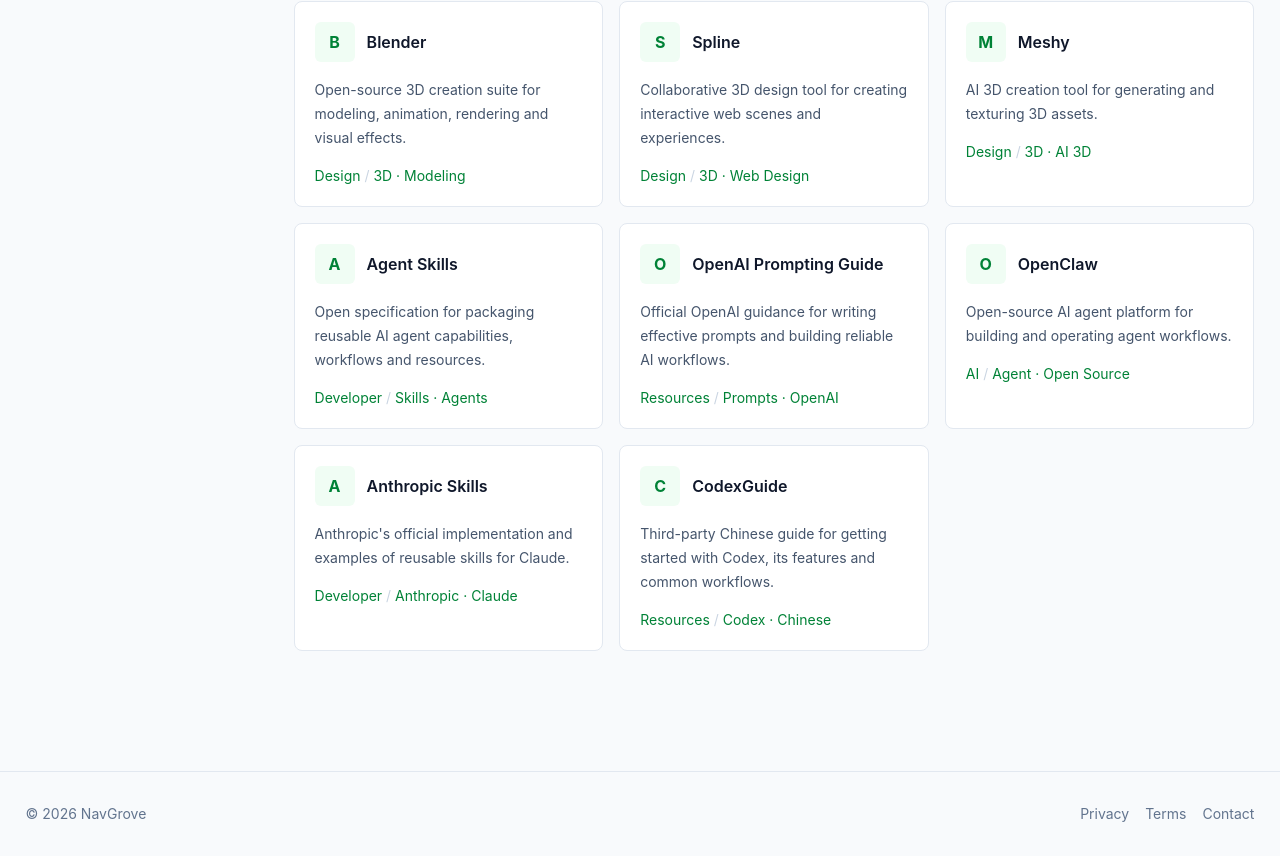
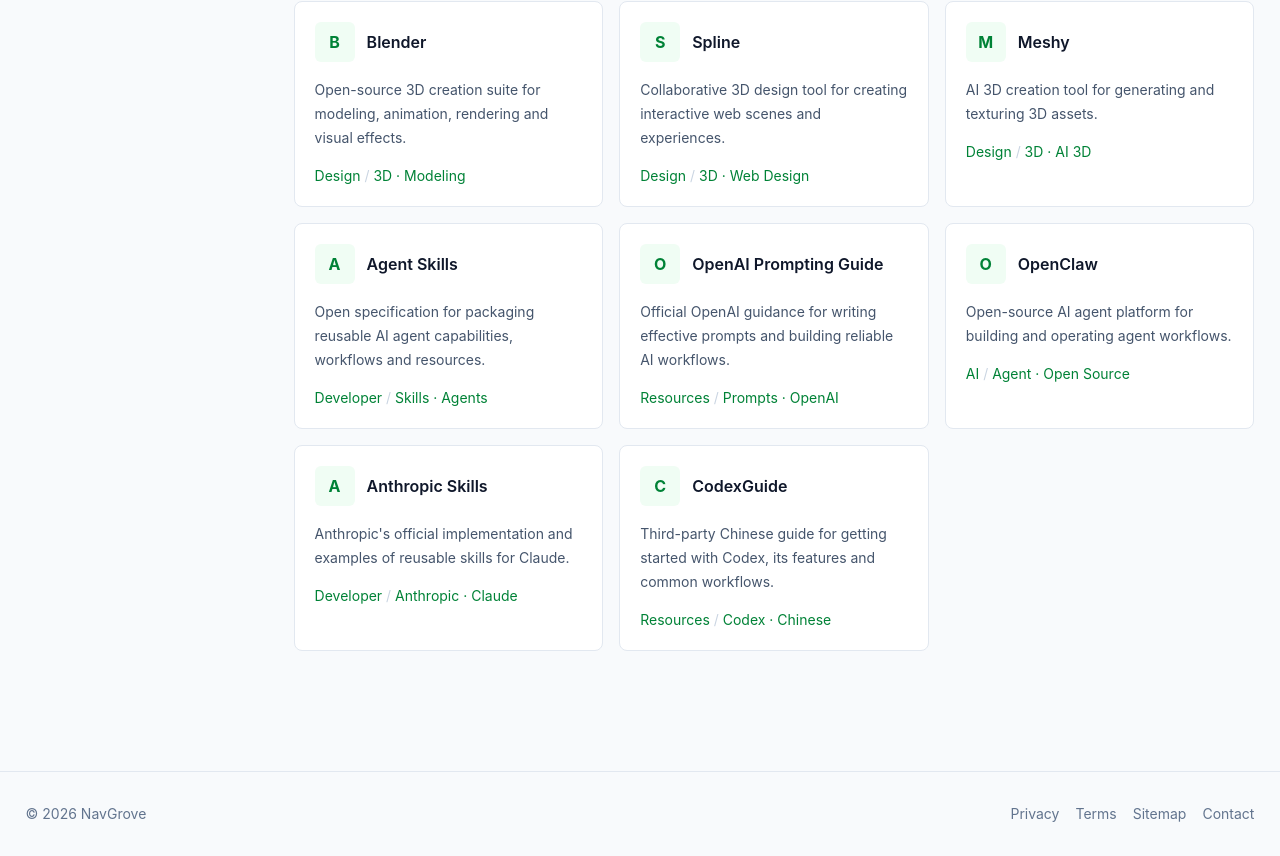
Before and after one commit to Rodert/navgrove, a Next.js app: page /en in a window 1280 px wide. Shown: the part 2713-3569 px from the top of the page. Built offline with nearby package versions, Linux system fonts and the light colour scheme.

Commit message:
feat: link sitemap in footer

```diff
--- a/components/Footer.tsx
+++ b/components/Footer.tsx
@@ -2,5 +2,5 @@
 import type { Locale } from "@/lib/i18n";
 import type { Copy } from "@/lib/content";
 export function Footer({ locale, copy }: { locale: Locale; copy: Copy }) {
-  return <footer className="mt-20 border-t border-slate-200"><div className="shell flex flex-col gap-3 py-8 text-sm text-slate-500 sm:flex-row sm:items-center sm:justify-between"><span>© {new Date().getFullYear()} NavGrove</span><div className="flex gap-4"><Link href={`/${locale}/privacy/`} className="hover:text-green-700">{copy.legal.privacy}</Link><Link href={`/${locale}/terms/`} className="hover:text-green-700">{copy.legal.terms}</Link><a href="mailto:support@navgrove.com" className="hover:text-green-700">{copy.legal.contact}</a></div></div></footer>;
+  return <footer className="mt-20 border-t border-slate-200"><div className="shell flex flex-col gap-3 py-8 text-sm text-slate-500 sm:flex-row sm:items-center sm:justify-between"><span>© {new Date().getFullYear()} NavGrove</span><div className="flex gap-4"><Link href={`/${locale}/privacy/`} className="hover:text-green-700">{copy.legal.privacy}</Link><Link href={`/${locale}/terms/`} className="hover:text-green-700">{copy.legal.terms}</Link><a href="/sitemap.xml" className="hover:text-green-700">{copy.legal.sitemap}</a><a href="mailto:support@navgrove.com" className="hover:text-green-700">{copy.legal.contact}</a></div></div></footer>;
 }
--- a/lib/content.ts
+++ b/lib/content.ts
@@ -6,7 +6,7 @@
   sections: { trending: string; categories: string; new: string; featured: string; empty: string };
   search: { title: string; results: string; noResults: string; back: string };
   submit: { title: string; intro: string; button: string; notice: string };
-  legal: { privacy: string; terms: string; contact: string };
+  legal: { privacy: string; terms: string; sitemap: string; contact: string };
 };
 
 const english: Copy = {
@@ -15,13 +15,13 @@
   sections: { trending: "Trending now", categories: "Browse categories", new: "New & noteworthy", featured: "Editor's picks", empty: "Curated tools are coming soon." },
   search: { title: "Search NavGrove", results: "results", noResults: "No matching tools yet.", back: "Back to discovery" },
   submit: { title: "Submit a tool", intro: "Know a useful product? Send it to the NavGrove editorial team for review.", button: "Open email draft", notice: "Your email app will open with a pre-filled submission template. Browser language may be included as technical context." },
-  legal: { privacy: "Privacy", terms: "Terms", contact: "Contact" },
+  legal: { privacy: "Privacy", terms: "Terms", sitemap: "Sitemap", contact: "Contact" },
 };
 
 type LocalizedCopy = Partial<Pick<Copy, "hero" | "sections" | "search" | "submit" | "legal">>;
 
 const translatedLabels: Partial<Record<Locale, LocalizedCopy>> = {
-  "zh-Hans": { hero: { ...english.hero, title: "发现真正值得使用的工具。", description: "探索全球的 AI 产品、在线工具、开发者资源与优质网站。", placeholder: "搜索 AI、工具和网站...", search: "搜索", source: "搜索方式" }, sections: { ...english.sections, trending: "正在热门", categories: "浏览分类", new: "新近收录", featured: "编辑精选", empty: "精选工具即将上线。" }, search: { ...english.search, title: "搜索 NavGrove", results: "个结果", noResults: "暂时没有匹配的工具。", back: "返回发现页" }, submit: { ...english.submit, title: "提交工具", intro: "发现了实用产品？发送给 NavGrove 编辑团队审核。", button: "打开邮件草稿", notice: "将打开预填投稿模板的邮件应用，浏览器语言可能会作为技术信息附上。" }, legal: { privacy: "隐私政策", terms: "服务条款", contact: "联系我们" } },
+  "zh-Hans": { hero: { ...english.hero, title: "发现真正值得使用的工具。", description: "探索全球的 AI 产品、在线工具、开发者资源与优质网站。", placeholder: "搜索 AI、工具和网站...", search: "搜索", source: "搜索方式" }, sections: { ...english.sections, trending: "正在热门", categories: "浏览分类", new: "新近收录", featured: "编辑精选", empty: "精选工具即将上线。" }, search: { ...english.search, title: "搜索 NavGrove", results: "个结果", noResults: "暂时没有匹配的工具。", back: "返回发现页" }, submit: { ...english.submit, title: "提交工具", intro: "发现了实用产品？发送给 NavGrove 编辑团队审核。", button: "打开邮件草稿", notice: "将打开预填投稿模板的邮件应用，浏览器语言可能会作为技术信息附上。" }, legal: { privacy: "隐私政策", terms: "服务条款", sitemap: "网站地图", contact: "联系我们" } },
   ar: { hero: { ...english.hero, title: "اكتشف أدوات تستحق الاستخدام.", description: "استكشف منتجات الذكاء الاصطناعي والأدوات والموارد المفيدة من أنحاء العالم.", placeholder: "ابحث عن أدوات ومواقع...", search: "بحث", source: "البحث باستخدام" } },
 };
 
```
